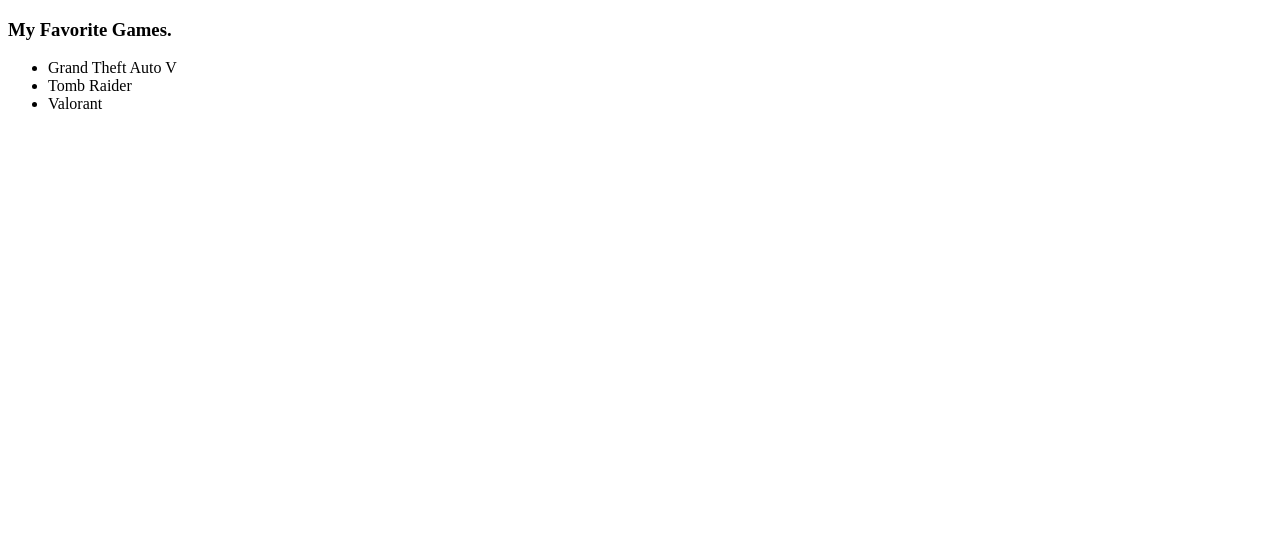
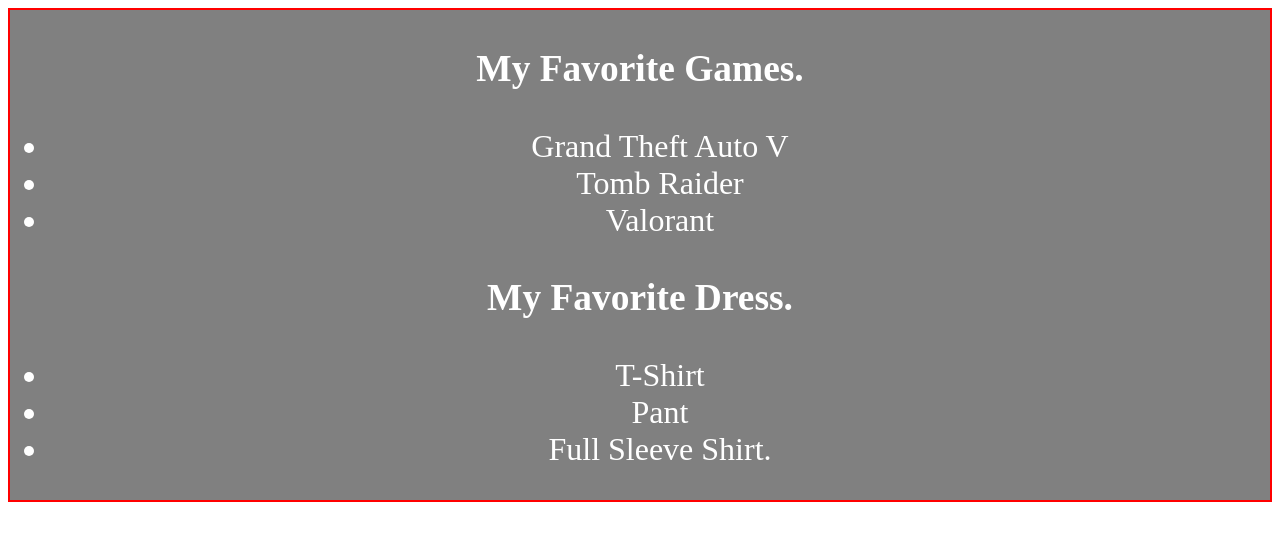
Before and after one commit to masumhossain-dev/appendJs, a plain HTML site: page index.html in a window 1280 px wide. Drawn offline with Linux system fonts and the light colour scheme.

Commit message:
section style added

```diff
--- a/index.html
+++ b/index.html
@@ -7,10 +7,8 @@
    <title>Document</title>
 </head>
 <body>
-   <main id="mainSec">
+   <main id="mainSec"></main>
 
-   </main>
-
-   <script src="script.js"></script>
+<script src="script.js"></script>
 </body>
 </html>
--- a/script.js
+++ b/script.js
@@ -9,5 +9,18 @@ addSec.innerHTML = `
       <li>Valorant</li>
    </ul>
 </section>
+<section>
+   <h1>My Favorite Dress.</h1>
+   <ul>
+      <li>T-Shirt</li>
+      <li>Pant</li>
+      <li>Full Sleeve Shirt.</li>
+   </ul>
+</section>
 `;
 createSection.appendChild(addSec);
+addSec.style.border = '2px solid red';
+addSec.style.backgroundColor = 'gray';
+addSec.style.color = 'white';
+addSec.style.textAlign = 'center';
+addSec.style.fontSize = '2em';
```
